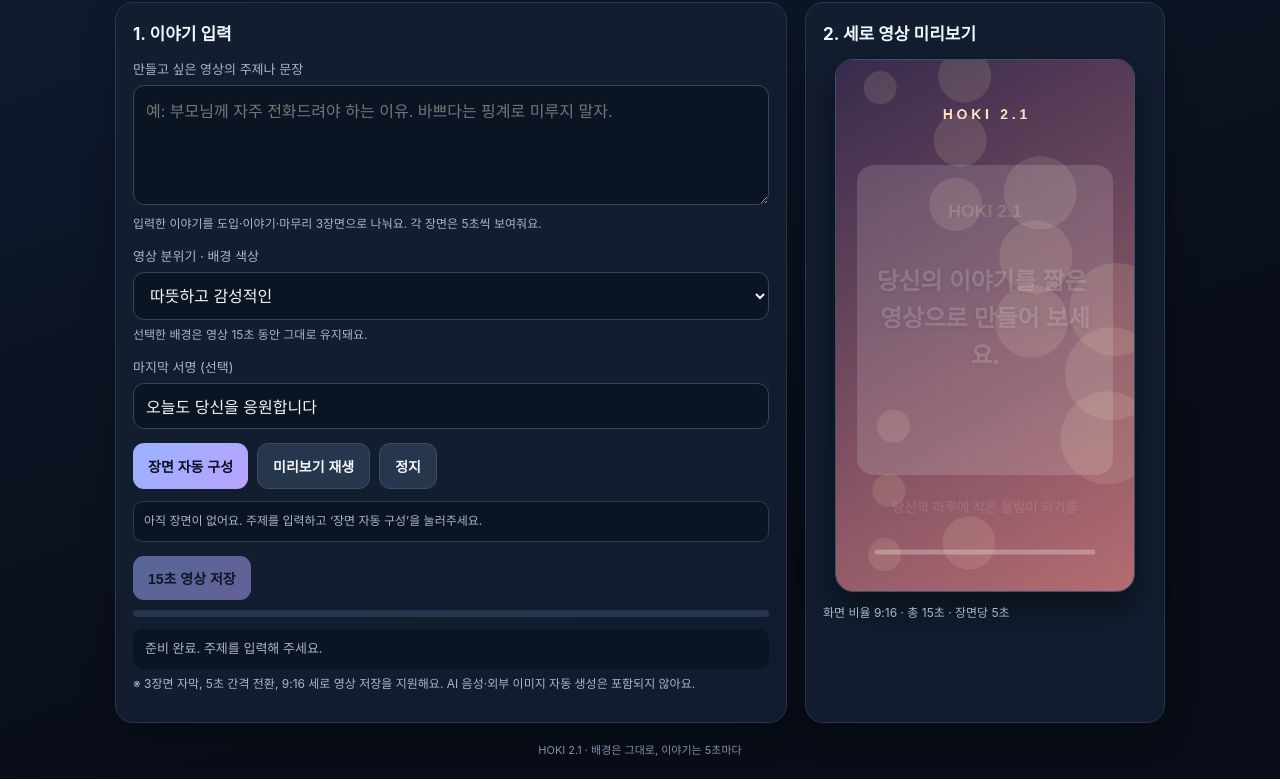
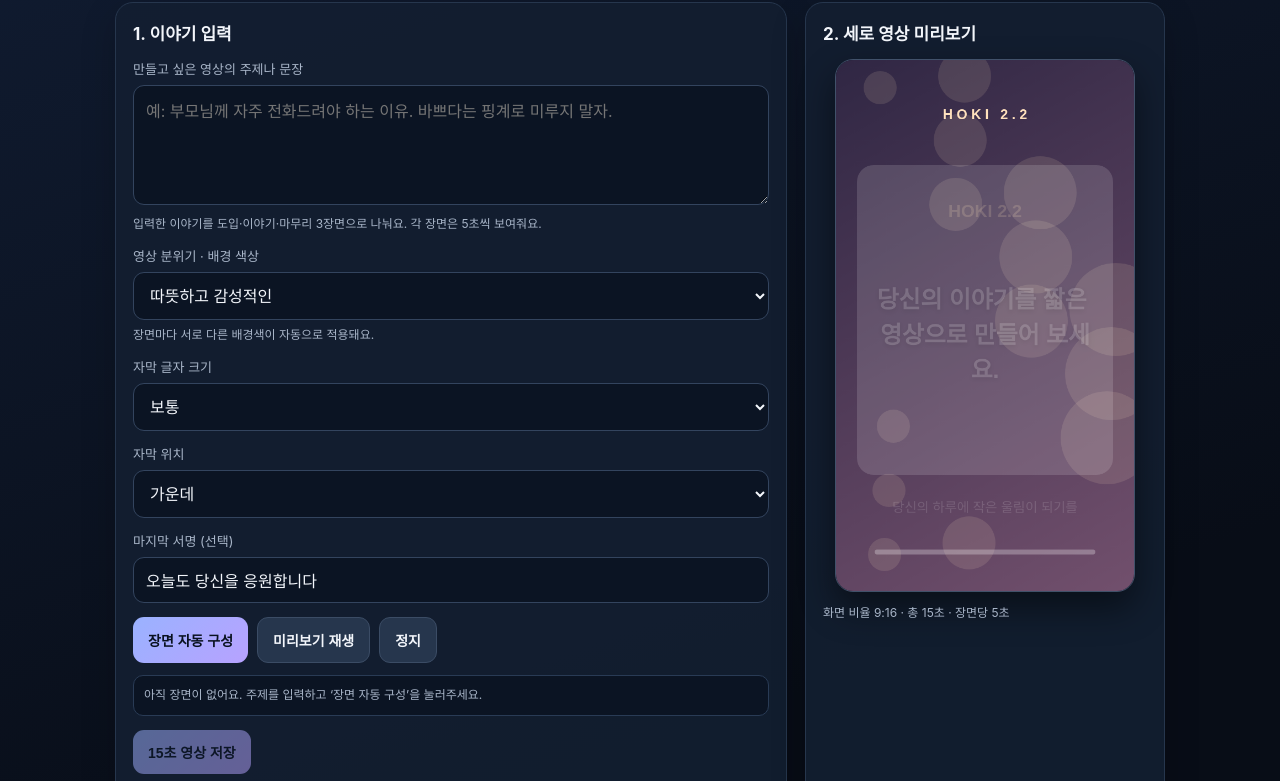
Before and after one commit to 98rokmc837-blip/hoki-short-video-maker, a plain HTML site: page index.html in a window 1280 px wide. Shown: the part 65-846 px from the top of the page. Drawn offline with Linux system fonts and the light colour scheme.

Commit message:
index.html 업데이트

```diff
--- a/index.html
+++ b/index.html
@@ -4,7 +4,7 @@
 <meta charset="UTF-8">
 <meta name="viewport" content="width=device-width, initial-scale=1.0">
 <meta name="theme-color" content="#101827">
-<title>HOKI 2.1 - 쇼츠 메이커</title>
+<title>HOKI 2.2 - 쇼츠 메이커</title>
 <style>
 :root{--bg:#0b1220;--panel:#131e30;--line:#26364d;--text:#f3f6fb;--muted:#a9b6c9;--accent:#91aaff;--good:#63d6a5}
 *{box-sizing:border-box}
@@ -43,7 +43,7 @@ button:disabled{opacity:.5;cursor:not-allowed}
 <body>
 <div class="wrap">
 <header class="top">
-  <div class="brand">HOKI <span>2.1</span></div>
+  <div class="brand">HOKI <span>2.2</span></div>
   <div class="tag">무료 쇼츠 메이커 · 15초</div>
 </header>
 <main class="layout">
@@ -62,7 +62,24 @@ button:disabled{opacity:.5;cursor:not-allowed}
       <option value="calm">차분하고 잔잔한</option>
       <option value="bold">강렬하고 단호한</option>
     </select>
-    <div class="hint">선택한 배경은 영상 15초 동안 그대로 유지돼요.</div>
+    <div class="hint">장면마다 서로 다른 배경색이 자동으로 적용돼요.</div>
+  </div>
+  <div class="field">
+    <label for="subtitleSize">자막 글자 크기</label>
+    <select id="subtitleSize">
+      <option value="36">작게</option>
+      <option value="43" selected>보통</option>
+      <option value="50">크게</option>
+      <option value="56">아주 크게</option>
+    </select>
+  </div>
+  <div class="field">
+    <label for="subtitlePosition">자막 위치</label>
+    <select id="subtitlePosition">
+      <option value="upper">위쪽</option>
+      <option value="middle" selected>가운데</option>
+      <option value="lower">아래쪽</option>
+    </select>
   </div>
   <div class="field">
     <label for="signature">마지막 서명 (선택)</label>
@@ -79,7 +96,7 @@ button:disabled{opacity:.5;cursor:not-allowed}
   <div class="btns"><button id="exportBtn" disabled>15초 영상 저장</button></div>
   <div class="progress"><div class="bar" id="bar"></div></div>
   <div class="status" id="status" aria-live="polite">준비 완료. 주제를 입력해 주세요.</div>
-  <p class="hint">※ 3장면 자막, 5초 간격 전환, 9:16 세로 영상 저장을 지원해요. AI 음성·외부 이미지 자동 생성은 포함되지 않아요.</p>
+  <p class="hint">※ 3장면별 다른 배경, 자막 크기·위치 조절, 부드러운 전환, 9:16 세로 영상 저장을 지원해요. 음성·외부 이미지 자동 생성은 포함되지 않아요.</p>
 </section>
 <aside class="panel">
   <h2>2. 세로 영상 미리보기</h2>
@@ -87,13 +104,17 @@ button:disabled{opacity:.5;cursor:not-allowed}
   <div class="hint" style="margin-top:12px">화면 비율 9:16 · 총 15초 · 장면당 5초</div>
 </aside>
 </main>
-<div class="foot">HOKI 2.1 · 배경은 그대로, 이야기는 5초마다</div>
+<div class="foot">HOKI 2.2 · 장면별 배경 · 자막 조절 · 부드러운 전환</div>
 </div>
 <script>
 (function(){
 'use strict';
 const $=id=>document.getElementById(id);
-const canvas=$('canvas'),ctx=canvas.getContext('2d');
+const canvas=$('canvas');
+let ctx=canvas.getContext('2d');
+const transitionA=document.createElement('canvas'),transitionB=document.createElement('canvas');
+transitionA.width=transitionB.width=canvas.width;transitionA.height=transitionB.height=canvas.height;
+const transitionCtxA=transitionA.getContext('2d'),transitionCtxB=transitionB.getContext('2d');
 let scenes=[],playing=false,raf=0,startedAt=0,recorder=null,recordedChunks=[];
 const palettes={
  warm:['#372b4d','#b56d72','#ffe1bd'],
@@ -101,7 +122,14 @@ const palettes={
  calm:['#17283a','#526d82','#e0e9f0'],
  bold:['#351b2b','#a33d4c','#fff0df']
 };
+const scenePalettes={
+ warm:[['#302744','#72506d','#ffe1bd'],['#563548','#b56d72','#ffe1bd'],['#59412f','#c1845f','#fff0df']],
+ hope:[['#102846','#28627d','#f5e6ad'],['#17445a','#278a91','#f5e6ad'],['#26365f','#6277b8','#fff0c2']],
+ calm:[['#17283a','#526d82','#e0e9f0'],['#263b4b','#66808d','#e8f0f2'],['#344653','#788c91','#f0eee4']],
+ bold:[['#351b2b','#883b50','#fff0df'],['#4a2032','#b34b55','#fff0df'],['#572b25','#bd6545','#fff3dc']]
+};
 let activePalette=palettes.warm;
+function paletteForScene(index){return (scenePalettes[$('style').value]||scenePalettes.warm)[index]||palettes.warm;}
 
 function setStatus(message){$('status').textContent=message}
 function escapeHtml(s){return s.replace(/[&<>"']/g,c=>({'&':'&amp;','<':'&lt;','>':'&gt;','"':'&quot;',"'":'&#39;'}[c]))}
@@ -137,7 +165,7 @@ function makeScenes(){
   $('exportBtn').disabled=false;
   activePalette=palettes[$('style').value]||palettes.warm;
   drawScene(0,0);
-  setStatus('3개 장면을 만들었어요. 배경은 유지되고 자막만 5초마다 바뀝니다.');
+  setStatus('3개 장면을 만들었어요. 장면마다 배경이 달라지고 전환은 부드럽게 이어져요.');
   return true;
 }
 function roundRect(x,y,w,h,r){ctx.beginPath();ctx.roundRect(x,y,w,h,r)}
@@ -152,8 +180,8 @@ function wrapKorean(text,maxWidth,font){
   if(line)lines.push(line);
   return lines;
 }
-function drawBackground(){
-  const w=canvas.width,h=canvas.height,p=activePalette;
+function drawBackground(index){
+  const w=canvas.width,h=canvas.height,p=paletteForScene(index);
   const grad=ctx.createLinearGradient(0,0,w,h);
   grad.addColorStop(0,p[0]);grad.addColorStop(1,p[1]);
   ctx.fillStyle=grad;ctx.fillRect(0,0,w,h);
@@ -165,27 +193,27 @@ function drawBackground(){
   ctx.restore();
 }
 function drawScene(index,local){
-  const w=canvas.width,h=canvas.height,p=activePalette;
-  const s=scenes[index]||{title:'HOKI 2.1',text:'당신의 이야기를 짧은 영상으로 만들어 보세요.'};
-  drawBackground();
+  const w=canvas.width,h=canvas.height,p=paletteForScene(index);
+  const s=scenes[index]||{title:'HOKI 2.2',text:'당신의 이야기를 짧은 영상으로 만들어 보세요.'};
+  drawBackground(index);
   ctx.textAlign='center';ctx.textBaseline='middle';
   ctx.fillStyle=p[2];ctx.font='bold 25px sans-serif';
-  ctx.fillText('H O K I   2 . 1',w/2,100);
+  ctx.fillText('H O K I   2 . 2',w/2,100);
   ctx.fillStyle='rgba(255,255,255,.14)';roundRect(38,190,w-76,560,30);ctx.fill();
   const fade=Math.min(1,local/.35,(1-local)/.35);
   ctx.save();ctx.globalAlpha=Math.max(.18,Math.min(1,fade));
   ctx.fillStyle=p[2];ctx.font='bold 32px sans-serif';
   ctx.fillText(s.title,w/2,275);
-  const font='bold 43px sans-serif';
-  let lines=wrapKorean(s.text,w-125,font);
-  let size=43;
-  if(lines.length>7){size=36;lines=wrapKorean(s.text,w-125,'bold '+size+'px sans-serif')}
-  if(lines.length>9){size=31;lines=wrapKorean(s.text,w-125,'bold '+size+'px sans-serif')}
+  let size=Number($('subtitleSize').value)||43;
+  let lines=wrapKorean(s.text,w-125,'bold '+size+'px sans-serif');
+  while(lines.length>9&&size>30){size-=3;lines=wrapKorean(s.text,w-125,'bold '+size+'px sans-serif')}
   ctx.font='bold '+size+'px sans-serif';ctx.fillStyle='#fff';
   ctx.shadowColor='rgba(0,0,0,.45)';ctx.shadowBlur=8;ctx.shadowOffsetY=3;
-  const lineGap=size*1.55;
+  const lineGap=size*1.48;
   const visible=lines.slice(0,9);
-  let y=470-(visible.length-1)*lineGap/2;
+  const position=$('subtitlePosition').value;
+  const anchorY=position==='upper'?380:(position==='lower'?625:500);
+  let y=anchorY-(visible.length-1)*lineGap/2;
   visible.forEach(line=>{ctx.fillText(line,w/2,y);y+=lineGap});
   ctx.shadowColor='transparent';ctx.shadowBlur=0;ctx.shadowOffsetY=0;
   ctx.fillStyle='rgba(255,255,255,.78)';ctx.font='24px sans-serif';
@@ -194,12 +222,24 @@ function drawScene(index,local){
   ctx.fillStyle='rgba(255,255,255,.28)';roundRect(70,885,w-140,9,9);ctx.fill();
   ctx.fillStyle=p[2];roundRect(70,885,(w-140)*Math.max(0,Math.min(1,local)),9,9);ctx.fill();
 }
+function drawSmooth(index,local){
+  const fadeWindow=.12;
+  if(index===0||local>=fadeWindow){drawScene(index,local);return}
+  const mainCtx=ctx;
+  ctx=transitionCtxA;drawScene(index-1,1);
+  ctx=transitionCtxB;drawScene(index,local/fadeWindow);
+  ctx=mainCtx;
+  mainCtx.clearRect(0,0,canvas.width,canvas.height);
+  mainCtx.globalAlpha=1-local/fadeWindow;mainCtx.drawImage(transitionA,0,0);
+  mainCtx.globalAlpha=local/fadeWindow;mainCtx.drawImage(transitionB,0,0);
+  mainCtx.globalAlpha=1;
+}
 function frame(now){
   if(!playing)return;
   const elapsed=now-startedAt,total=15000;
   if(elapsed>=total){playing=false;drawScene(2,1);$('bar').style.width='100%';setStatus('미리보기 재생이 끝났어요.');return}
   const index=Math.min(2,Math.floor(elapsed/5000)),local=(elapsed%5000)/5000;
-  drawScene(index,local);$('bar').style.width=(elapsed/total*100)+'%';
+  drawSmooth(index,local);$('bar').style.width=(elapsed/total*100)+'%';
   raf=requestAnimationFrame(frame);
 }
 function play(){
@@ -232,7 +272,7 @@ async function exportVideo(){
     recorder.onstop=()=>{
       const blob=new Blob(recordedChunks,{type:recorder.mimeType||mime});
       const url=URL.createObjectURL(blob),a=document.createElement('a');
-      a.href=url;a.download='HOKI-2.1-shorts.'+(blob.type.includes('mp4')?'mp4':'webm');
+      a.href=url;a.download='HOKI-2.2-shorts.'+(blob.type.includes('mp4')?'mp4':'webm');
       document.body.appendChild(a);a.click();a.remove();
       setTimeout(()=>URL.revokeObjectURL(url),60000);
       stream.getTracks().forEach(t=>t.stop());
@@ -245,7 +285,7 @@ async function exportVideo(){
       const elapsed=now-start;
       if(elapsed>=15000){drawScene(2,1);recorder.stop();$('bar').style.width='100%';return}
       const index=Math.min(2,Math.floor(elapsed/5000)),local=(elapsed%5000)/5000;
-      drawScene(index,local);$('bar').style.width=(elapsed/15000*100)+'%';
+      drawSmooth(index,local);$('bar').style.width=(elapsed/15000*100)+'%';
       requestAnimationFrame(recordFrame);
     }
     setStatus('15초 영상을 녹화하고 있어요. 화면을 닫지 말고 기다려 주세요.');
@@ -260,6 +300,8 @@ $('previewBtn').addEventListener('click',play);
 $('stopBtn').addEventListener('click',stop);
 $('exportBtn').addEventListener('click',exportVideo);
 $('style').addEventListener('change',()=>{activePalette=palettes[$('style').value]||palettes.warm;if(scenes.length)drawScene(0,0)});
+$('subtitleSize').addEventListener('change',()=>{if(scenes.length)drawScene(0,0)});
+$('subtitlePosition').addEventListener('change',()=>{if(scenes.length)drawScene(0,0)});
 activePalette=palettes.warm;drawScene(0,0);
 })();
 </script>
```
